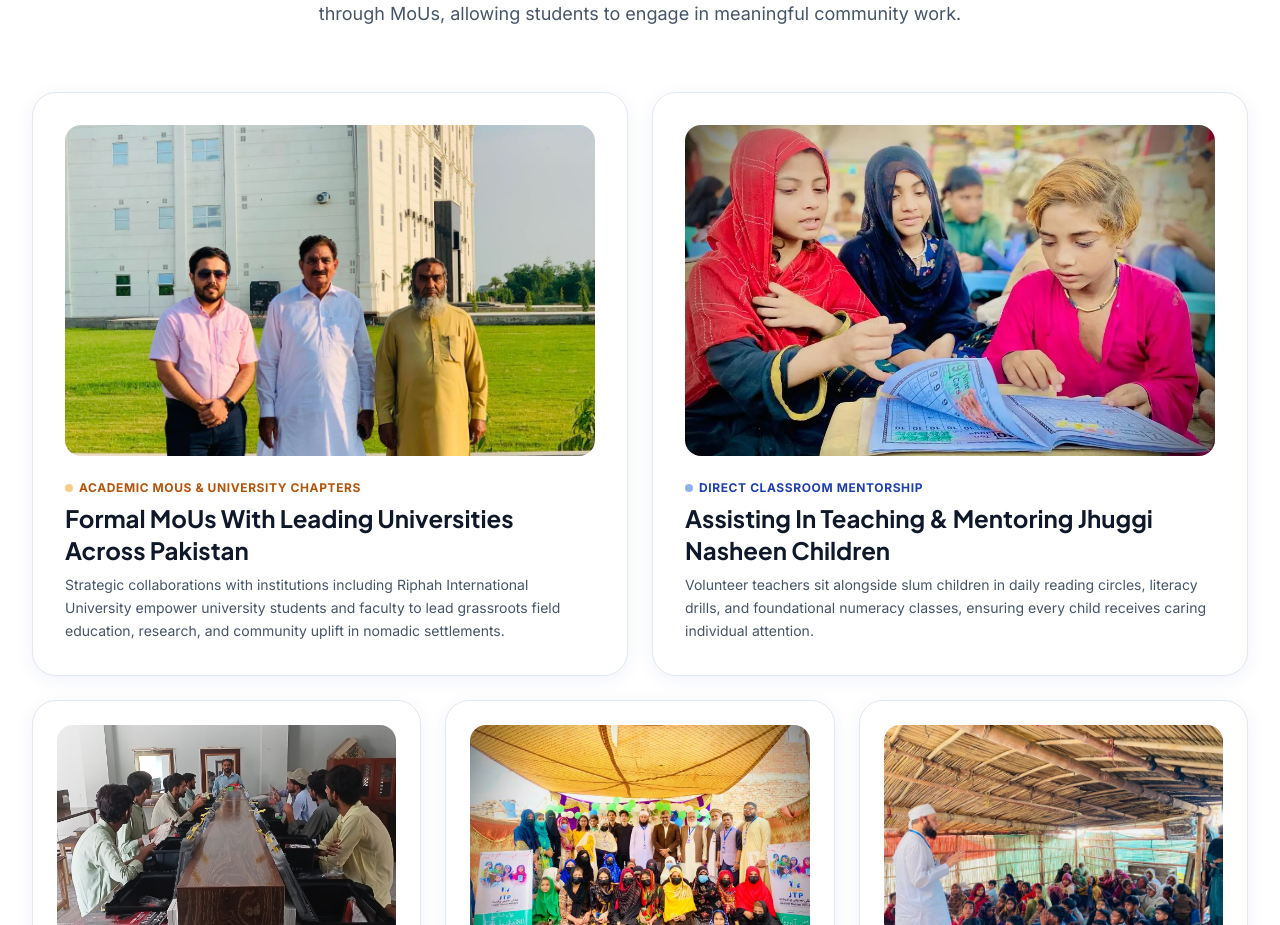
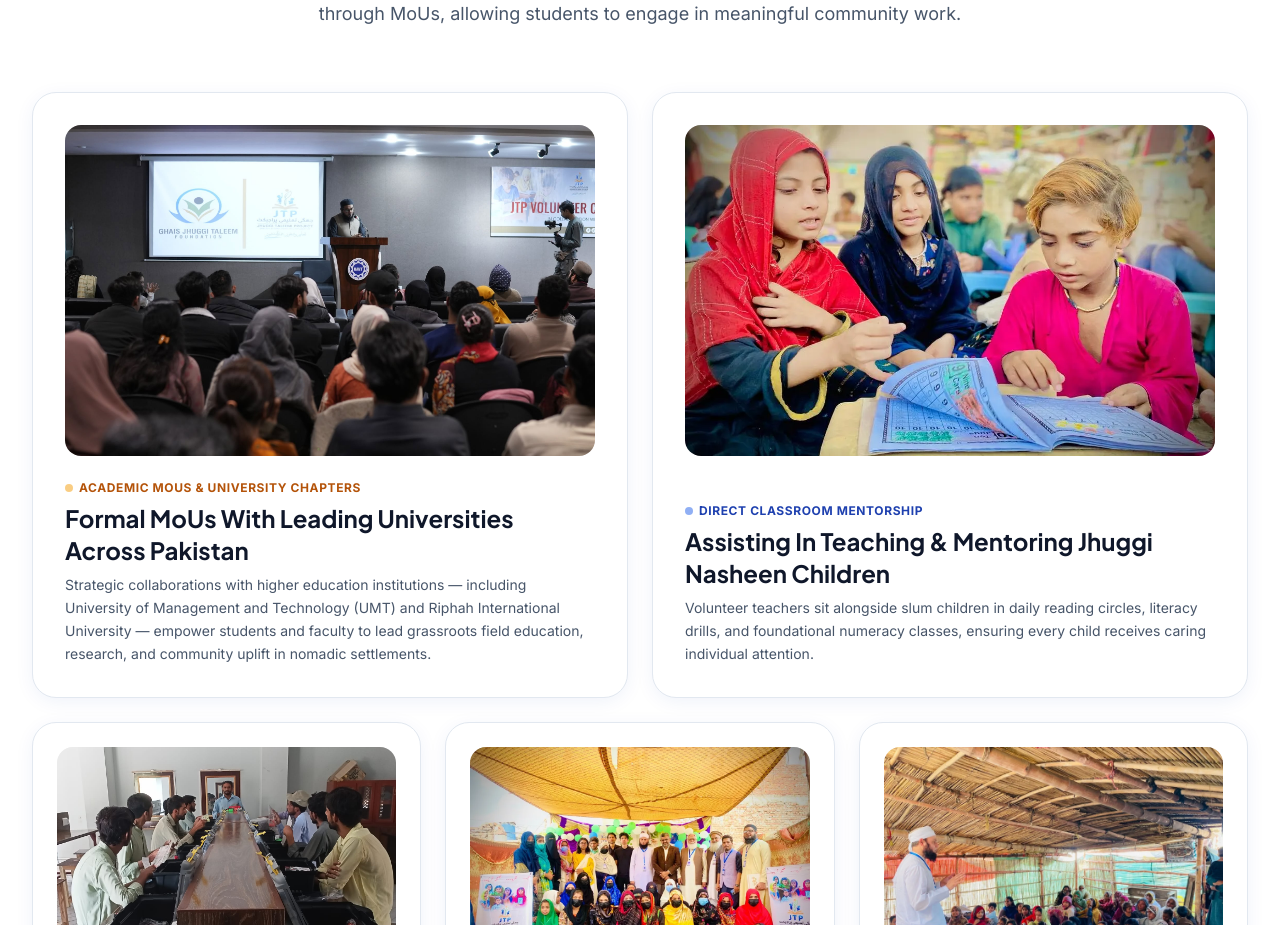
Before and after one commit to imtousifqasim/gjtf-foundation, a Next.js app: page / in a window 1280 px wide. Shown: the part 4080-5005 px from the top of the page. Built offline with nearby package versions, Linux system fonts and the light colour scheme; no server answers; the database is empty.

Commit message:
feat: use official UMT university seminar & MoU photo in university-chapter hero and home volunteer bento

```diff
--- a/app/(public)/page.tsx
+++ b/app/(public)/page.tsx
@@ -390,7 +390,7 @@ export default function HomePage() {
                 Formal MoUs With Leading Universities Across Pakistan
               </h3>
               <p className="mt-2 text-sm text-slate-600 leading-relaxed">
-                Strategic collaborations with institutions including Riphah International University empower university students and faculty to lead grassroots field education, research, and community uplift in nomadic settlements.
+                Strategic collaborations with higher education institutions — including University of Management and Technology (UMT) and Riphah International University — empower students and faculty to lead grassroots field education, research, and community uplift in nomadic settlements.
               </p>
             </div>
           </div>
--- a/data/media.ts
+++ b/data/media.ts
@@ -40,7 +40,7 @@ export const media = {
     // Volunteer Program Section (5 cards bento grid)
     volunteerProgram: {
       // 1. "Students from partnered universities join our initiatives"
-      universityStudents: "/images/volunteers/university-mou-collaboration.jpg",
+      universityStudents: "/images/volunteers/university-mou-umt-seminar.jpg",
       // 2. "Assisting in teaching and mentoring Jhuggi Nasheen children"
       teachingMentoring: "/images/volunteers/teaching-and-mentorship.webp",
       // 3. "Conducting workshops on vocational training and soft skills"
@@ -123,7 +123,7 @@ export const media = {
   // -------------------------------------------------------------
   universityChapter: {
     // Campus society leadership hero
-    heroImage: "/images/volunteers/university-mou-collaboration.jpg",
+    heroImage: "/images/volunteers/university-mou-umt-seminar.jpg",
     // Student volunteers collaboration
     campusDrive: "/images/volunteers/awareness-sessions-events.webp",
   },
```
Also changed, not shown: public/images/volunteers/university-mou-umt-seminar.jpg (added).
